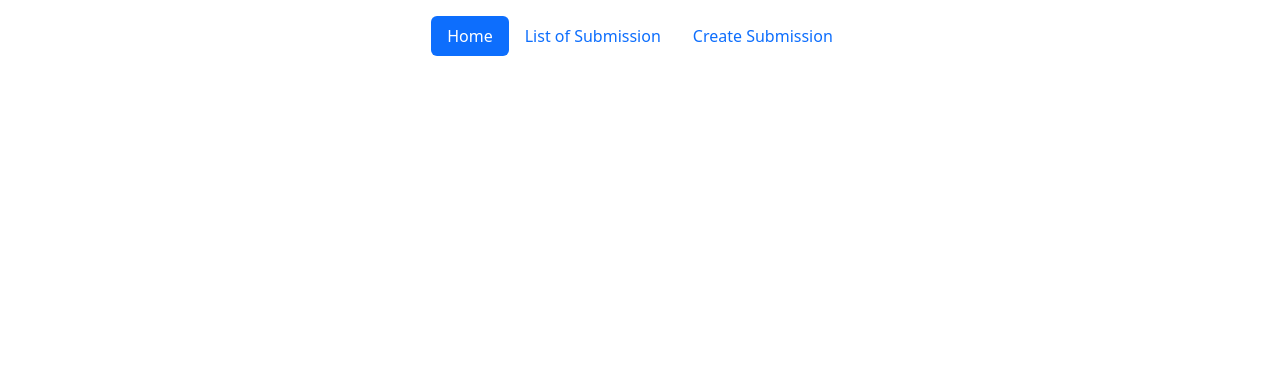
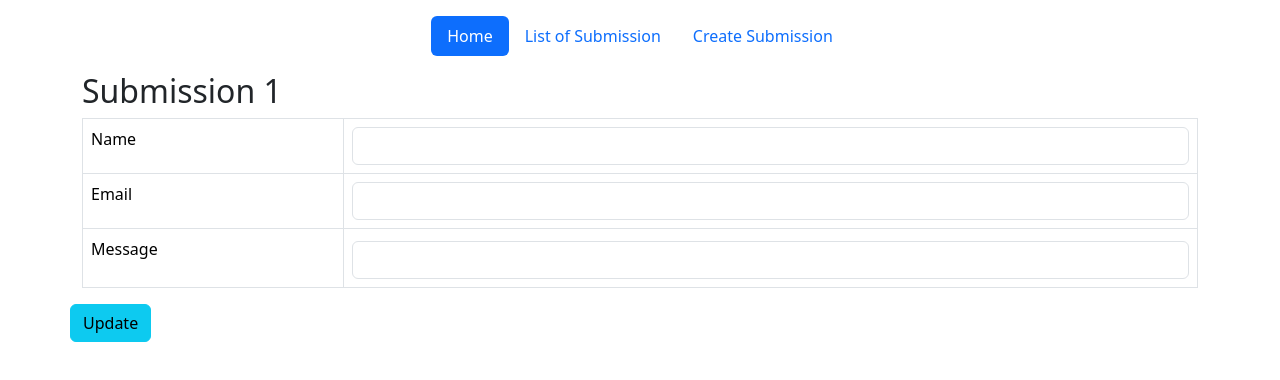
Before and after one commit to ktchmy/sample_frontend, an Angular app: page /details/1 in a window 1280 px wide. Before the commit this address led to /. Shown: the top 380 px of the page. Built offline with nearby package versions, Linux system fonts and the light colour scheme; no server answers.

Commit message:
FEAT: added details page for each record along with update function

```diff
--- a/src/app/app.routes.ts
+++ b/src/app/app.routes.ts
@@ -2,9 +2,11 @@ import { Routes } from '@angular/router';
 import { DashboardComponent } from "./dashboard/dashboard.component";
 import {AppComponent} from "./app.component";
 import {SubmissionComponent} from "./submission/submission.component";
+import {DetailsComponent} from "./details/details.component";
 
 export const routes: Routes = [
   { path: '', component: AppComponent},
-  { path: 'dashboard', component: DashboardComponent },
+  { path: 'dashboard', component: DashboardComponent, title:'List Submissions' },
   { path: 'submission', component: SubmissionComponent },
+  { path: 'details/:id', component: DetailsComponent },
 ];
--- a/src/app/dashboard/dashboard.component.html
+++ b/src/app/dashboard/dashboard.component.html
@@ -8,6 +8,7 @@
         <th>Name</th>
         <th>Email</th>
         <th>Message</th>
+<!--        <th>Image URL</th>-->
         <th>Image URL</th>
       </tr>
     </thead>
@@ -17,7 +18,8 @@
         <td>{{ submission['name'] }}</td>
         <td>{{ submission['email'] }}</td>
         <td>{{ submission['message'] }}</td>
-        <td>{{ submission['image_url'] }}</td>
+<!--        <td>{{ submission['image_url'] }}</td>-->
+        <td><a [routerLink]="['/details', submission['id'] ]">View</a></td>
       </tr>
     </tbody>
   </table>
--- a/src/app/dashboard/dashboard.component.ts
+++ b/src/app/dashboard/dashboard.component.ts
@@ -2,13 +2,13 @@ import { Component } from '@angular/core';
 import {ListSubmissionService} from "../list-submission.service";
 import {NgForOf} from "@angular/common";
 import {NgFor} from "@angular/common";
-import {RouterLink} from "@angular/router";
+import {RouterLink, RouterModule} from "@angular/router";
 
 @Component({
   selector: 'app-dashboard',
   standalone: true,
   imports: [
-    NgForOf, NgFor, RouterLink
+    NgForOf, NgFor, RouterLink, RouterModule
   ],
   templateUrl: './dashboard.component.html',
   styleUrl: './dashboard.component.css'
--- /dev/null
+++ b/src/app/details/details.component.html
@@ -0,0 +1,24 @@
+<div class="container">
+  <h2>Submission {{ submissionID }}</h2>
+  <form [formGroup]="detailsForm" >
+    <table class="table table-bordered">
+      <tbody>
+        <tr>
+          <td>Name</td>
+          <td><input type="text" formControlName="name" class="form-control"></td>
+        </tr>
+        <tr>
+          <td>Email</td>
+          <td><input type="email" formControlName="email" class="form-control"></td>
+        </tr>
+        <tr>
+          <td>Message</td>
+          <td><input type="text" formControlName="message" class="form-control form-text"></td>
+        </tr>
+      </tbody>
+    </table>
+    <div class="row">
+      <button class="col-auto btn btn-info" (click)="updateSubmission()">Update</button>
+    </div>
+  </form>
+</div>
--- /dev/null
+++ b/src/app/details/details.component.ts
@@ -0,0 +1,41 @@
+import { Component, inject } from '@angular/core';
+import {ActivatedRoute} from "@angular/router";
+import {ListSubmissionService} from "../list-submission.service";
+import {FormControl, FormGroup, ReactiveFormsModule, Validators} from "@angular/forms";
+
+@Component({
+  selector: 'app-details',
+  standalone: true,
+  imports: [ReactiveFormsModule],
+  templateUrl: './details.component.html',
+  styleUrl: './details.component.css'
+})
+export class DetailsComponent {
+  route: ActivatedRoute = inject(ActivatedRoute);
+  submissionID = 0;
+
+  detailsForm = new FormGroup({
+    name: new FormControl('', Validators.required),
+    email: new FormControl('', [Validators.required, Validators.email]),
+    message: new FormControl('',Validators.required),
+    image_url: new FormControl(''),
+  });
+
+  constructor(private submissionServices: ListSubmissionService) {
+    const sid = Number(this.route.snapshot.params['id']);
+    this.submissionID = Number(this.route.snapshot.params['id']);
+    this.submissionServices.getSubmission(sid).subscribe((data:any)=>{
+      this.detailsForm.patchValue({
+        name: data.name,
+        email: data.email,
+        message: data.message,
+      });
+    });
+  }
+
+  updateSubmission(){
+    this.submissionServices.updateSubmission(this.submissionID, this.detailsForm.value).subscribe((data:any)=>{
+      console.log(data);
+    })
+  };
+}
--- a/src/app/list-submission.service.ts
+++ b/src/app/list-submission.service.ts
@@ -8,9 +8,12 @@ import {Observable} from "rxjs";
 export class ListSubmissionService {
   url = "https://sample_backend.test/api/sample-submission/list";
   createUrl = "https://sample_backend.test/api/sample-submission/add";
+  getUrl = "https://sample_backend.test/api/sample-submission/get/";
+  updateUrl = "https://sample_backend.test/api/sample-submission/update/";
   constructor(private http: HttpClient) { }
   getSubmissions(): Observable<any>{
-    return this.http.get(this.url, {headers: {Accept:'application/json'}});
+    const headers = new HttpHeaders({ 'Accept':'application/json' });
+    return this.http.get(this.url, {headers});
   }
 
   createSubmission(submission: any): Observable<any>{
@@ -19,4 +22,16 @@ export class ListSubmissionService {
     const body = 'name=' + submission.name + '&email=' + submission.email +'&message=' + submission.message + '&file=' + submission.file;
     return this.http.post(this.createUrl,  body, {headers});
   }
+
+  getSubmission(id:number): Observable<any>{
+    const headers = new HttpHeaders({ 'Accept':'application/json' });
+    return this.http.get(this.getUrl+id, {headers});
+  }
+
+  updateSubmission(id: number, submission: any): Observable<any>{
+    const headers = new HttpHeaders({ 'Content-Type': 'application/x-www-form-urlencoded','Accept':'application/json' });
+    //Change from Json to x-form-encode to pass thru
+    const body = 'id=' + id + '&name=' + submission.name + '&email=' + submission.email +'&message=' + submission.message + '&file=' + submission.file;
+    return this.http.post(this.updateUrl+id,  body, {headers});
+  }
 }
--- a/src/app/submission/submission.component.ts
+++ b/src/app/submission/submission.component.ts
@@ -15,6 +15,7 @@ export class SubmissionComponent {
   submission = [];
   type = '';
   resMessage ='';
+
   submissionForm = new FormGroup({
     name: new FormControl('', Validators.required),
     email: new FormControl('', [Validators.required, Validators.email]),
```
Also changed, not shown: src/app/details/details.component.css (added), 1 other file (tests, documents, lock files or other folders).
